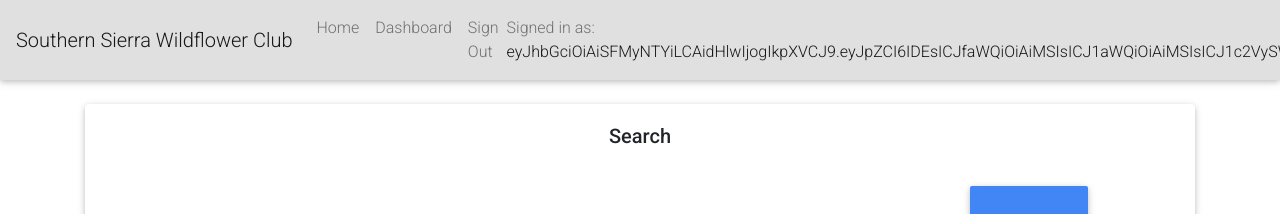
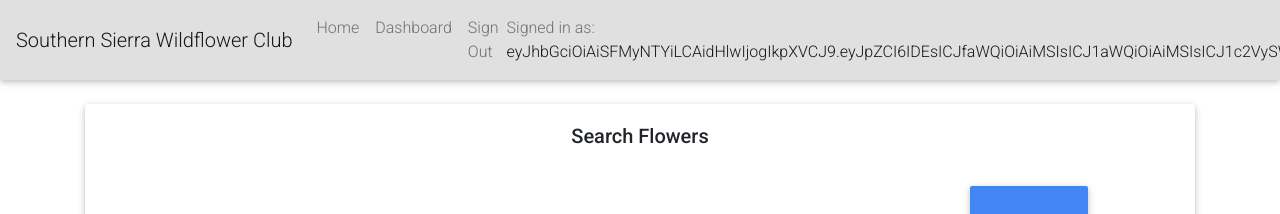
Before and after one commit to mustafamohamed001/SoftwareSecurityP1, a React (Create React App) app in the folder client/: page /search in a window 1280 px wide. Shown: the top 214 px of the page. Built offline with nearby package versions, Linux system fonts and the light colour scheme; sample sign-in values are in the browser's storage.

Commit message:
Edited Search

```diff
--- a/client/src/components/Search.js
+++ b/client/src/components/Search.js
@@ -72,7 +72,7 @@ class Search extends Component {
                         <Card>
                             <Card.Body>
                                 <div className="d-flex justify-content-center">
-                                    <Card.Title>Search</Card.Title>
+                                    <Card.Title>Search Flowers</Card.Title>
                                 </div>
                                 <Card.Body>
                                     <Row>
```
